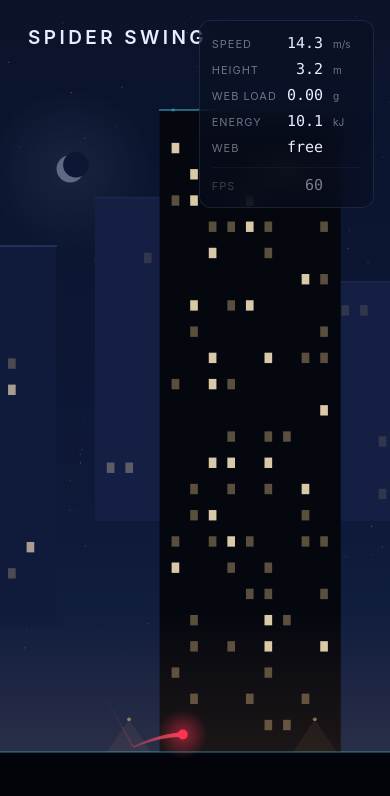
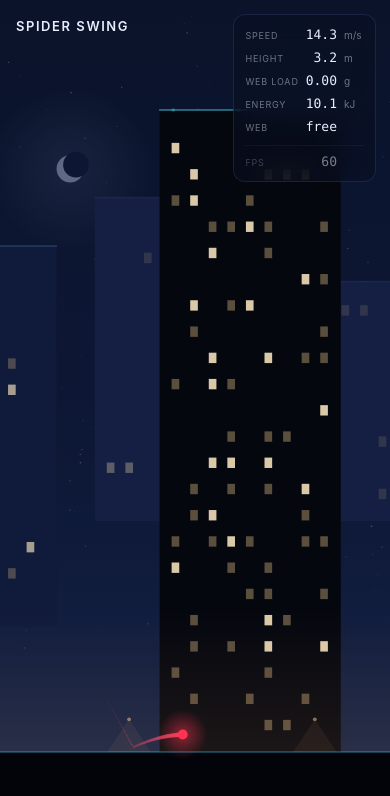
Before and after one commit to dmandalik/Spiderman-Physics-Sim, a website with bundled scripts: page index.html in a window 390 px wide. Built offline with nearby package versions, Linux system fonts and the light colour scheme.

Commit message:
shrink the hud on narrow screens

```diff
--- a/src/style.css
+++ b/src/style.css
@@ -139,10 +139,33 @@ kbd {
     display: none;
   }
 
+  .title {
+    top: 18px;
+    left: 16px;
+  }
+
+  .title h1 {
+    font-size: 13px;
+    letter-spacing: 0.12em;
+  }
+
   .hud {
-    top: 20px;
-    right: 16px;
-    min-width: 150px;
-    padding: 10px 12px;
+    top: 14px;
+    right: 14px;
+    min-width: 138px;
+    padding: 9px 11px;
+  }
+
+  .stat {
+    grid-template-columns: 1fr auto 20px;
+    gap: 7px;
+  }
+
+  .label {
+    font-size: 9px;
+  }
+
+  .value {
+    font-size: 13px;
   }
 }
```
